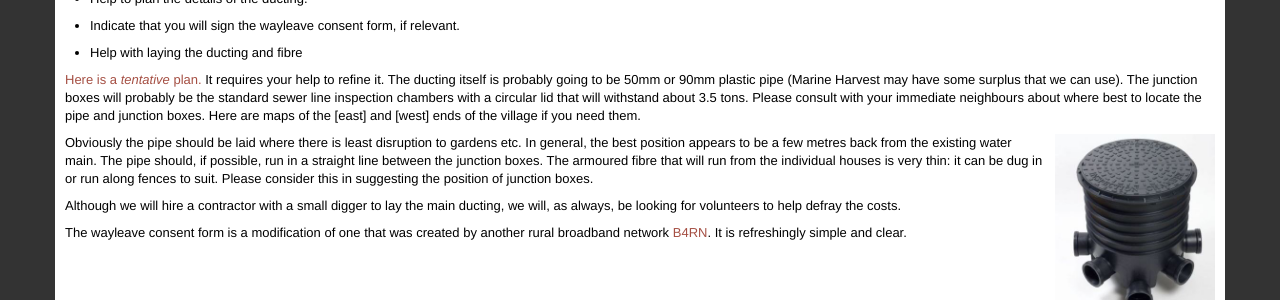
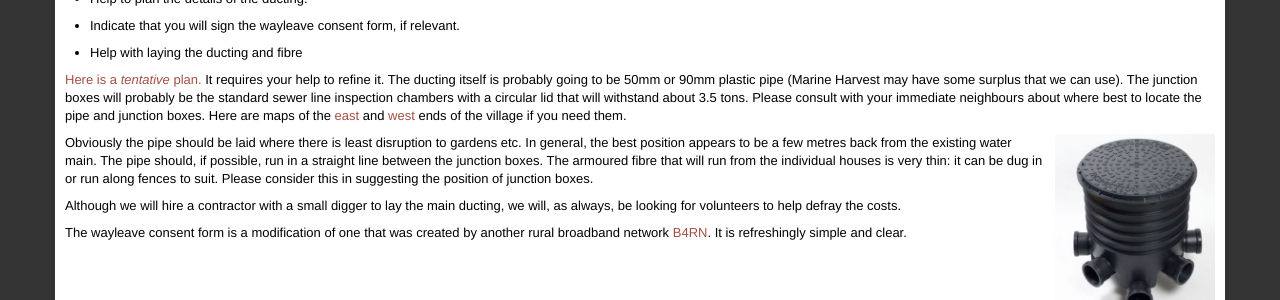
Before and after one commit to tegola-hubs/tegola-hubs.github.com, a Jekyll site: the page built from arnisdale/fibre.md, in a window 1280 px wide. Shown: the part 220-520 px from the top of the page. Built offline with Jekyll 4.4.1, drawn with Linux system fonts in a browser that asks for light colours; some of the changed lines change nothing that is shown.

Commit message:
more fixes

```diff
--- a/arnisdale/fibre.md
+++ b/arnisdale/fibre.md
@@ -26,8 +26,8 @@ plastic pipe (Marine Harvest may have some surplus that we can
 use). The junction boxes will probably be the standard sewer line
 inspection chambers with a circular lid that will withstand about 3.5
 tons.  Please consult with your immediate neighbours about where best
-to locate the pipe and junction boxes. Here are maps of the [east] and
-[west] ends of the village if you need them.
+to locate the pipe and junction boxes. Here are maps of the
+[east](arnisdale2.pdf) and [west](arnisdale1.pdf) ends of the village if you need them.
 
 <div class="image-float-right">
      <a href="inspection.jpg">
```
